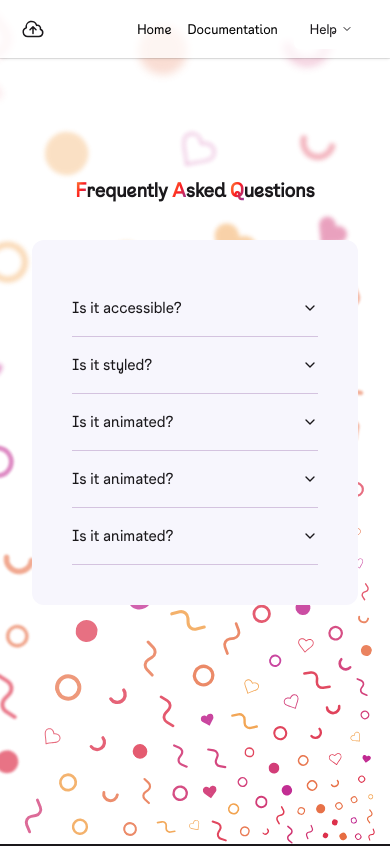
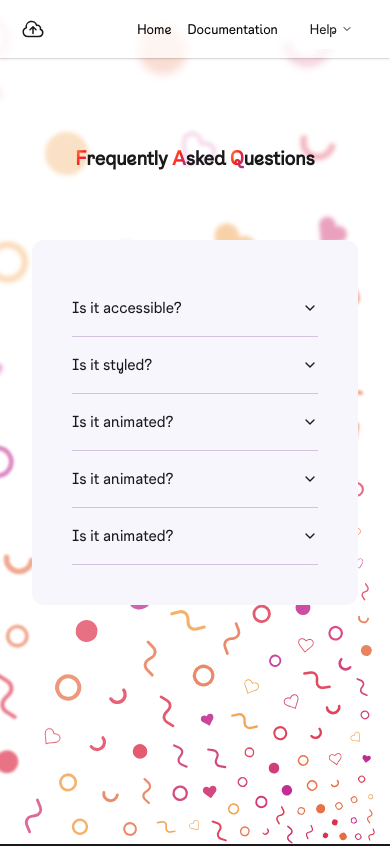
Before and after one commit to AntonisSykoutris/followfinder, a Next.js app: page /faq in a window 390 px wide. Shown: the top 846 px of the page. Built offline with nearby package versions, Linux system fonts and the light colour scheme.

Commit message:
Bug Fixes

```diff
--- a/src/app/faq/page.tsx
+++ b/src/app/faq/page.tsx
@@ -13,7 +13,7 @@ export default function FAQPage() {
   return (
     <Section className='relative items-center justify-center overflow-x-hidden'>
       <ShapesSvg className='absolute bottom-0  right-3 -z-20 h-screen  overflow-hidden' />
-      <h1 className=' absolute inset-0  -z-10  mt-44 justify-self-center  text-xl font-bold sm:text-2xl md:text-3xl lg:text-5xl'>
+      <h1 className=' absolute inset-0  -z-10 mt-36 justify-self-center  text-xl font-bold sm:text-2xl md:mt-44 md:text-3xl lg:text-5xl'>
         <span className='text-instagram'>F</span>requently{' '}
         <span className='text-instagram'>A</span>sked{' '}
         <span className=' text-instagram'>Q</span>uestions
--- a/src/components/Navbar/Dropdown.tsx
+++ b/src/components/Navbar/Dropdown.tsx
@@ -58,7 +58,7 @@ export function Dropdown() {
         <NavigationMenuItem>
           <NavigationMenuTrigger>Help</NavigationMenuTrigger>
           <NavigationMenuContent>
-            <ul className='grid w-[400px] gap-3 p-4 md:w-[500px] md:grid-cols-2 lg:w-[600px] '>
+            <ul className='grid w-[90dvw] gap-3 p-4 md:w-[60dvw] md:grid-cols-2 lg:w-[40dvw] xl:w-[35dvw] 2xl:w-[25dvw] '>
               {components.map(component => (
                 <ListItem
                   key={component.title}
```
